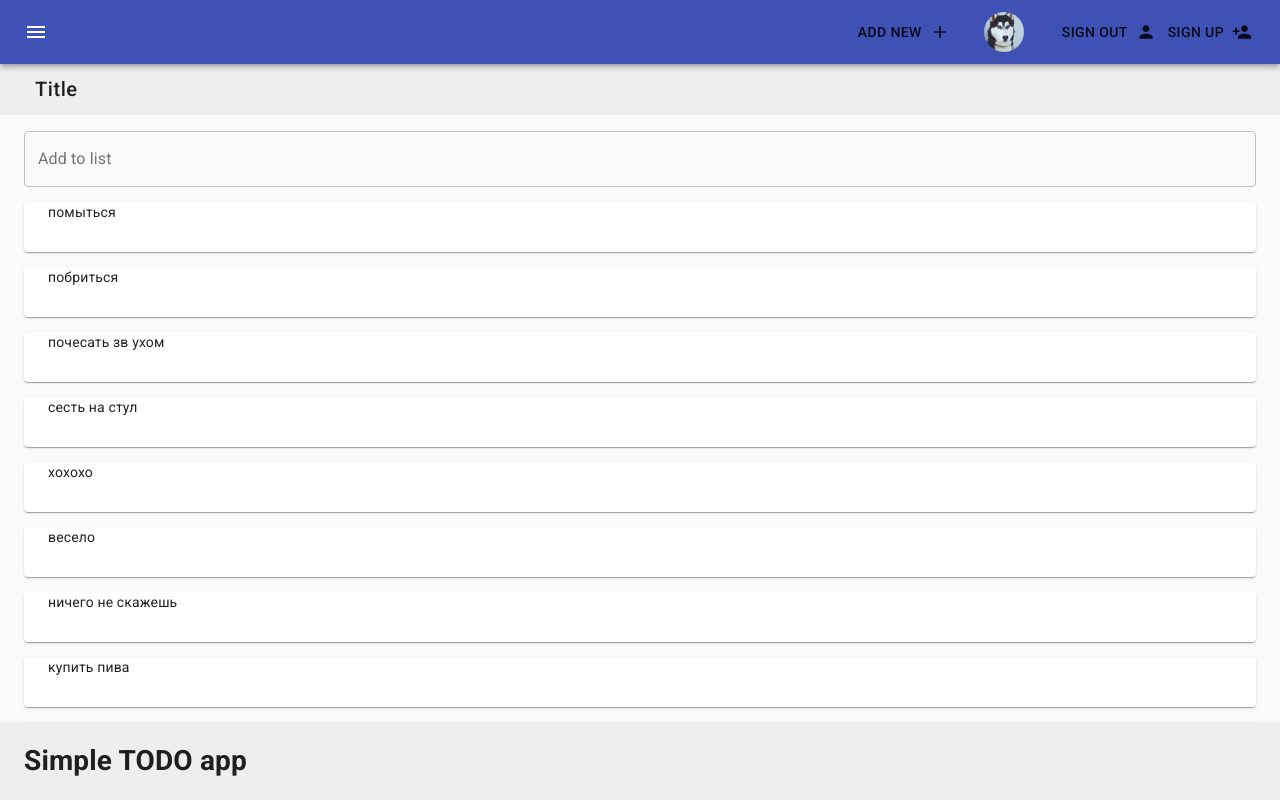
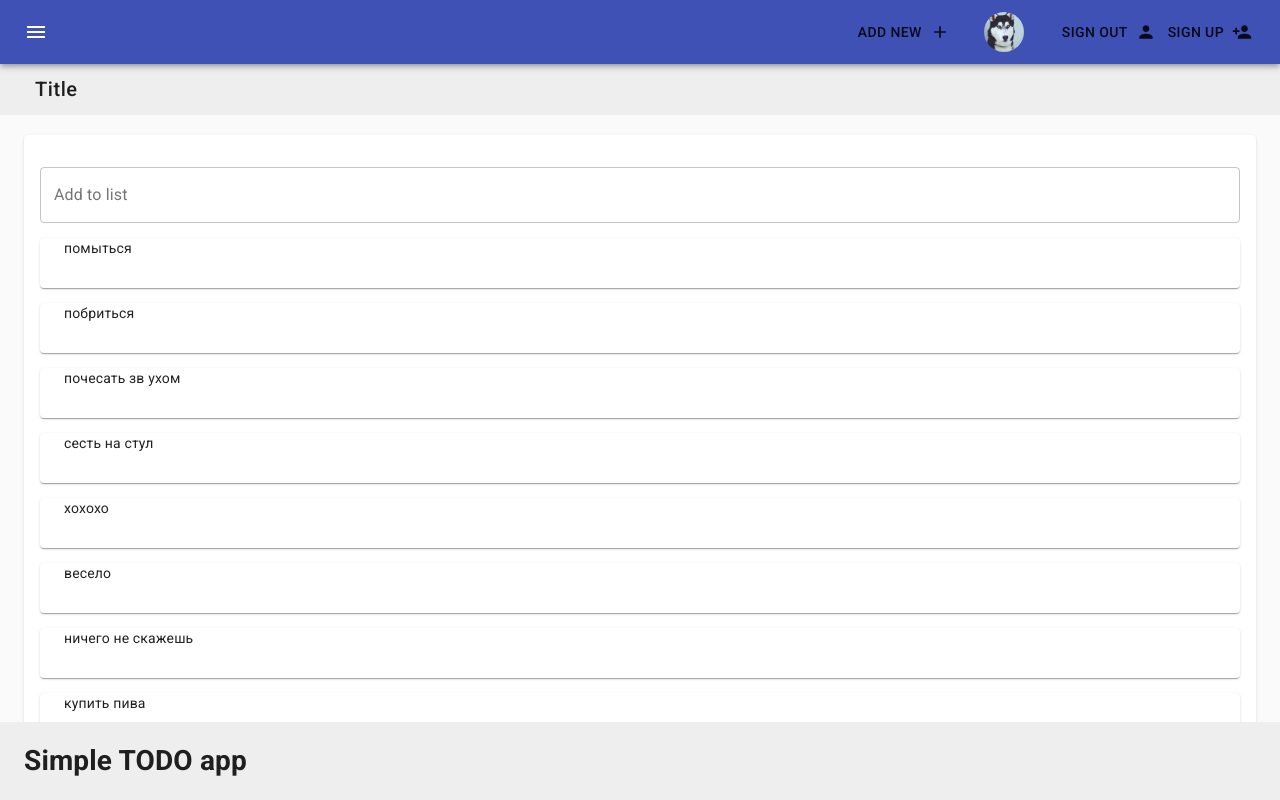
Before and after one commit to Gur01/simple-todoapp, a React app: page /lists in a window 1280 px wide. Built offline with nearby package versions, Linux system fonts and the light colour scheme.

Commit message:
super cards

```diff
--- a/src/screens/Lists/Lists.tsx
+++ b/src/screens/Lists/Lists.tsx
@@ -8,7 +8,8 @@ import cloneDeep from "clone-deep";
 import produce from "immer";
 import React from "react";
 import styled from "styled-components";
-
+import TestCard from "@material-ui/core/Card";
+import CardContent from "@material-ui/core/CardContent";
 interface Todo {id: number; value: string}
 
 const Lists = () => {
@@ -28,7 +29,8 @@ const Lists = () => {
 
     const handleEnter = (event: React.KeyboardEvent<HTMLInputElement>) => {
         if(event.key === "Enter"){
-            setTodos(todos => [...todos, {id: todos.length, value}]);
+
+            setTodos(todos => [{id: todos.length, value}, ...todos, ]);
             setValue("");
         }
     };
@@ -119,13 +121,16 @@ const Lists = () => {
             </PageSubHeader>
 
             <PageContent maxWidth="xl">
+                <CustomTestCard>
+                    <CardContent>
                         <Box mt={2}>
                             <TextField label="Add to list" variant="outlined" fullWidth value={value} onKeyPress={handleEnter} onChange={handleInput}/>
                         </Box>
                         {todos.map((todo) =>
                             <CustomCard  key={todo.id} todo={todo} className="card" handleMouseDown={handleMouseDown}/>
                         )}
-
+                    </CardContent>
+                </CustomTestCard>
             </PageContent>
         </ListsWrapper>
 
@@ -138,6 +143,9 @@ interface CustomCardProps {
     className: string;
 }
 
+const CustomTestCard = styled(TestCard)`
+    margin-top: 20px;
+`;
 const CustomCard = (props: CustomCardProps) => {
     return (
         <Card data-ref={props.todo.id} onMouseDown={(event: React.MouseEvent) => props.handleMouseDown(event, props.todo.id)} className={props.className}>
```
Lines whose indentation alone changed are shown as unchanged.
